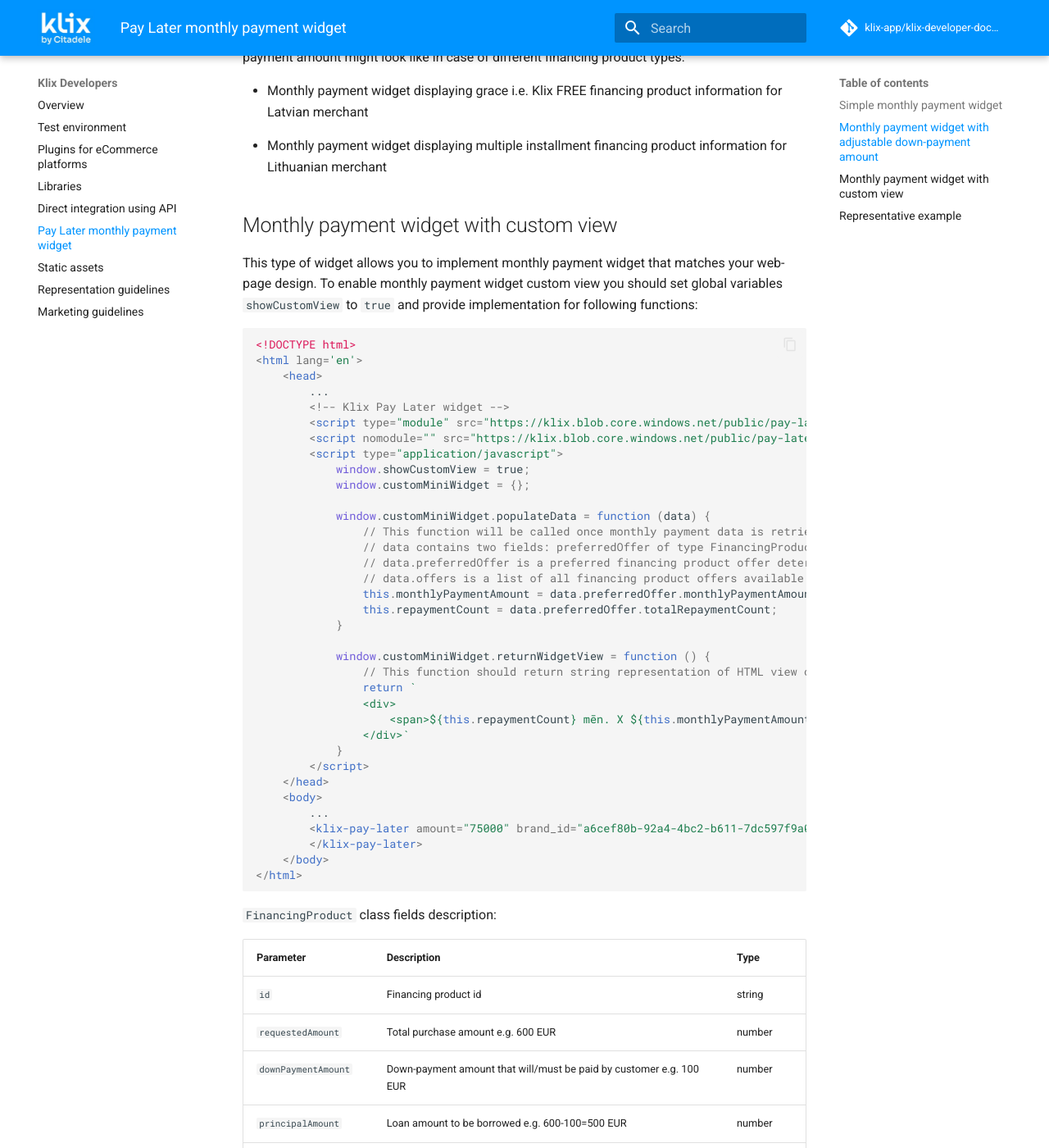
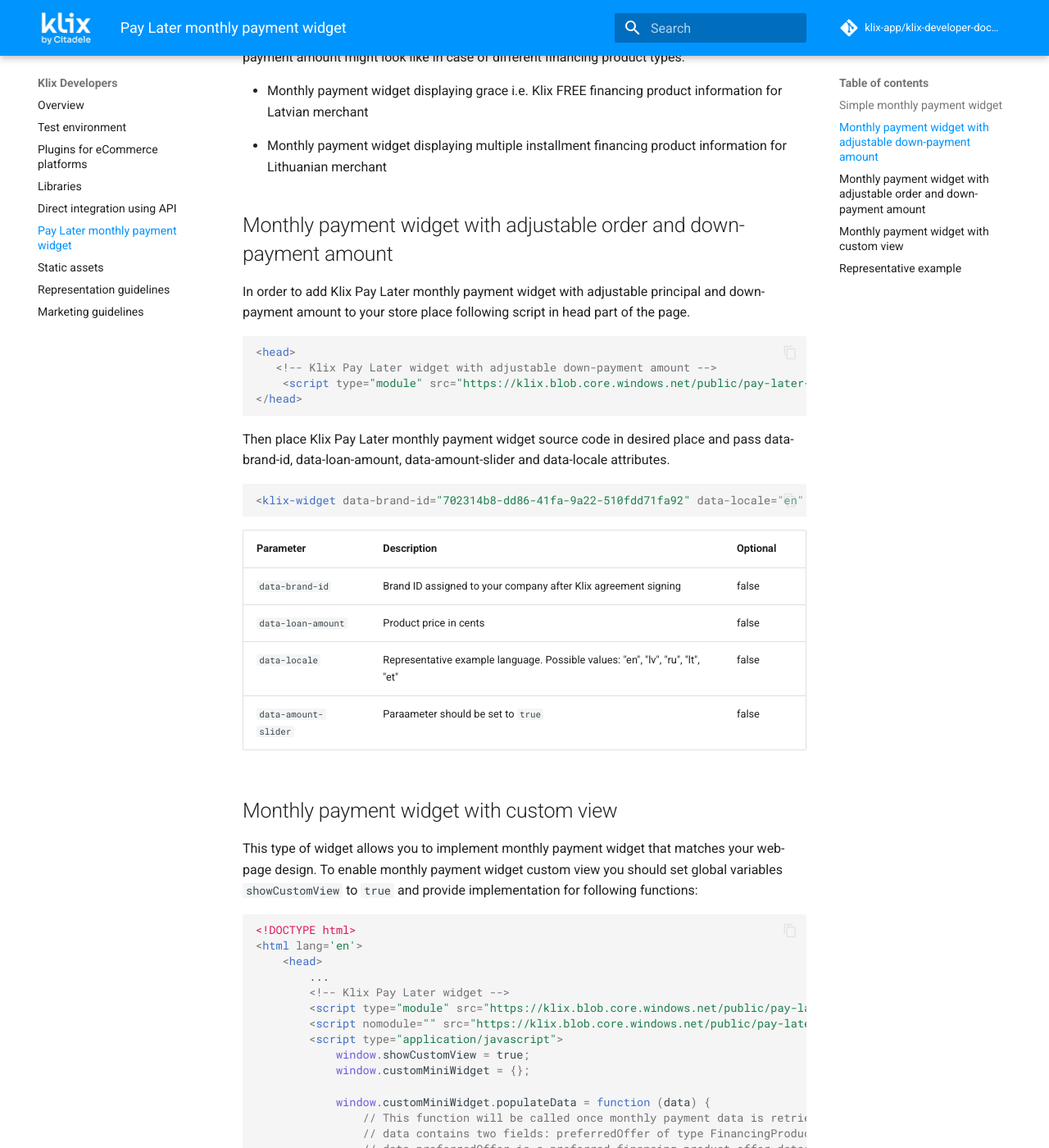
Before and after one commit to klix-app/klix-developer-documentation-website, an MkDocs documentation site: the page built from docs/pay-later-widget.md, in a window 1280 px wide and 1400 px high, scrolled down 3120 px. Shown: the whole window at 82% size. Built offline with MkDocs 1.6.1 and Material for MkDocs 9.7.7, drawn with Linux system fonts in a browser that asks for light colours; a script that is not in the unit is left out; comment, search, counter and statistics services are not loaded; some of the changed text lies outside the part shown.

Commit message:
pay later widget with adjustable order amount

````diff
--- a/docs/pay-later-widget.md
+++ b/docs/pay-later-widget.md
@@ -158,6 +158,32 @@
 </div>
 <!-- markdownlint-disable MD033 -->
 
+## Monthly payment widget with adjustable order and down-payment amount
+
+In order to add Klix Pay Later monthly payment widget with adjustable principal and down-payment amount to your store place following script in head part of the page.
+```html
+<head>
+   <!-- Klix Pay Later widget with adjustable down-payment amount -->
+    <script type="module" src="https://klix.blob.core.windows.net/public/pay-later-calculator-widget/build/klix-widget.esm.js"></script>
+</head>
+```
+
+Then place Klix Pay Later monthly payment widget source code in desired place and pass data-brand-id, data-loan-amount, data-amount-slider and data-locale attributes.
+
+```html
+<klix-widget data-brand-id="702314b8-dd86-41fa-9a22-510fdd71fa92" data-locale="en" data-loan-amount="67800" data-amount-slider="true"></klix-widget>
+```
+
+
+| Parameter                   | Description                                                                                          | Optional   |
+|-----------------------------|------------------------------------------------------------------------------------------------------|--------|
+| `data-brand-id`                         | Brand ID assigned to your company after Klix agreement signing                                       | false |
+|`data-loan-amount` | Product price in cents  | false |
+| `data-locale`           | Representative example language. Possible values: "en", "lv", "ru", "lt", "et"                                             | false |
+| `data-amount-slider` | Paraameter should be set to `true` | false |
+
+<klix-widget data-brand-id="a6cef80b-92a4-4bc2-b611-7dc597f9a000" data-locale="en" data-loan-amount="40000" data-amount-slider="true"></klix-widget>
+
 ## Monthly payment widget with custom view
 
 This type of widget allows you to implement monthly payment widget that matches your web-page design.
@@ -225,7 +251,7 @@
 
 ## Representative example
 
-This API endpoint allows you to retrieve a representative example.
+This API endpoint allows you to retrieve a representative example. The amount should correspond to the exact product price.
 
 ```url
 https://api.klix.app/financing/v2/preliminary-offers/pl/representative-example?b=702314b8-dd86-41fa-9a22-510fdd71fa92&a=56000&d=12&l=en
````
Also changed, not shown: other parts of docs/pay-later-widget.md (+1 -1 lines).
